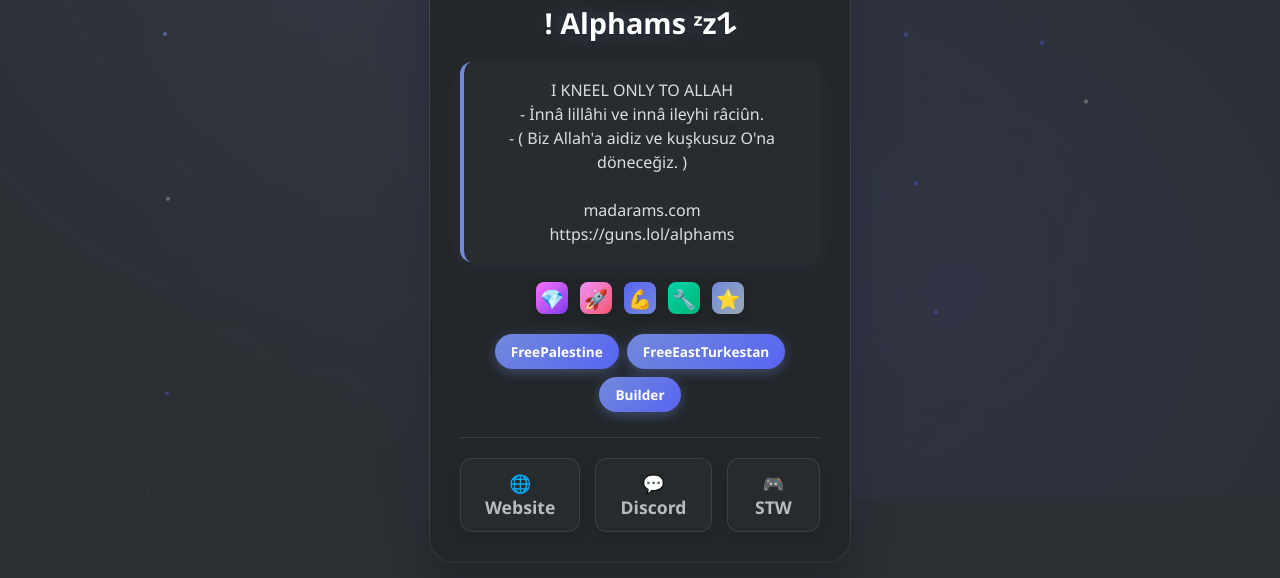
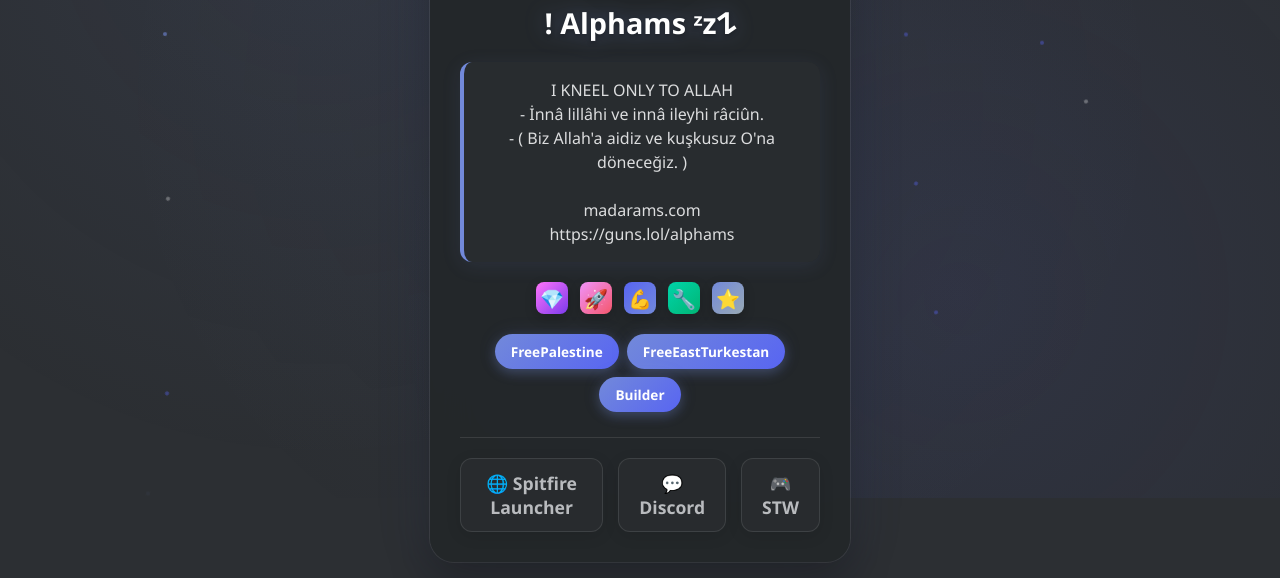
Before and after one commit to madarams/madarams, a plain HTML site: page index.html in a window 1280 px wide. Shown: the part 302-880 px from the top of the page. Drawn offline with Linux system fonts and the light colour scheme.

Commit message:
Update index.html

```diff
--- a/index.html
+++ b/index.html
@@ -487,7 +487,7 @@
       "labels": ["FreePalestine", "FreeEastTurkestan", "Builder"],
       "accent_color": "#7289da",
       "socials": {
-        "website": "https://madarams.com",
+        "Spitfire Launcher": "https://rookie-spitfire.xyz/launcher",
 		"discord": "https://discord.com/users/366544362676420620",
 		"STW": "https://fortnitedb.com/profile/Furkanᶫᵒᵛᵉᵧₒᵤツ",
       }
@@ -598,7 +598,7 @@
       socialsContainer.innerHTML = '';
 
       const socialIcons = {
-        website: '🌐',
+        "Spitfire Launcher": '🌐',
         github: '📱',
         twitter: '🐦',
         instagram: '📷',
```
